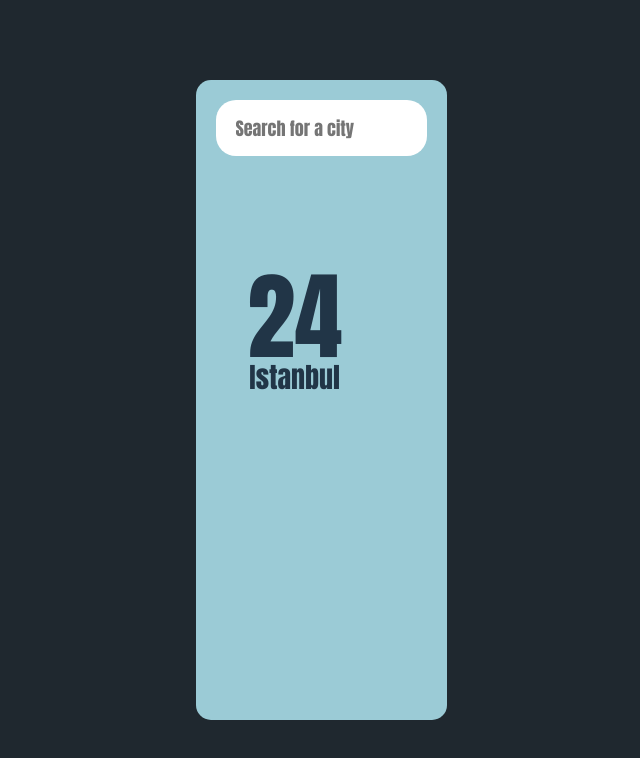
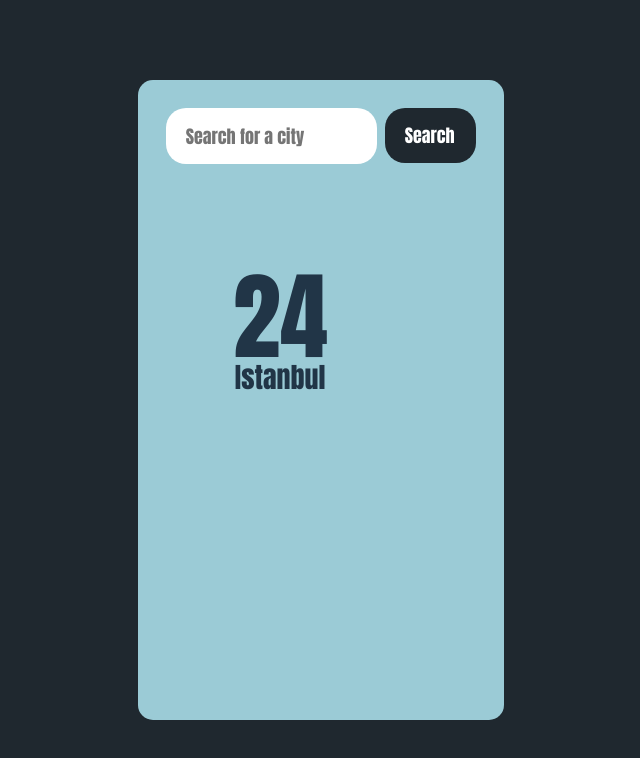
Before and after one commit to buraktech-dev/weatherapp-js, a React (Vite) app: page / in a window 1280 px wide. Shown: the top 758 px of the page, without its empty margins (319-959 px from the left). Built offline with nearby package versions, Linux system fonts and the light colour scheme.

Commit message:
added a search button

```diff
--- a/src/App.css
+++ b/src/App.css
@@ -55,6 +55,9 @@
 
 .search-item {
   grid-area: header;
+  display: flex;
+  justify-content: space-between;
+  margin: 1vh;
 }
 
 .main-item {
@@ -81,7 +84,27 @@
 }
 
 .searchbar:focus {
-  outline-width: 0;
+  outline: none;
+}
+
+.searchbutton {
+  font-family: "Anton", sans-serif;
+  font-style: normal;
+  font-weight: 400;
+  font-size: large;
+  padding-top: 3px;
+  padding-bottom: 3px;
+  padding-left: 20px;
+  border-style: hidden;
+  margin-left: 1vh;
+  color: white;
+  background-color: #1f282f;
+  height: 55px;
+  border-radius: 20px 20px 20px 20px;
+}
+
+.searchbutton:hover {
+  background-color: #446075;
 }
 
 .read-the-docs {
--- a/src/App.jsx
+++ b/src/App.jsx
@@ -11,6 +11,7 @@ function App() {
       <div className="card">
         <div className="search-item">
           <input placeholder="Search for a city" className="searchbar"></input>
+          <button className="searchbutton">Search</button>
         </div>
         <div className="main-item">
           <h1 className="degree">24</h1>
```
